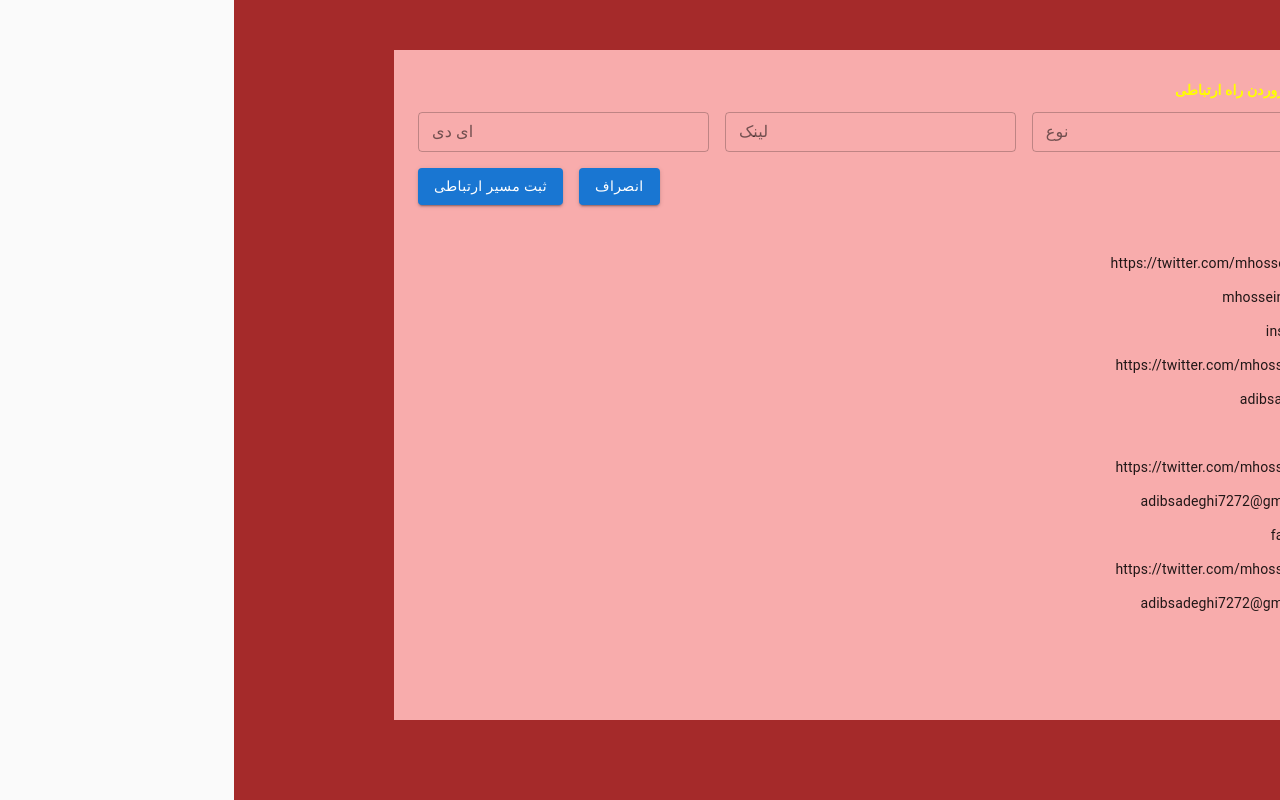
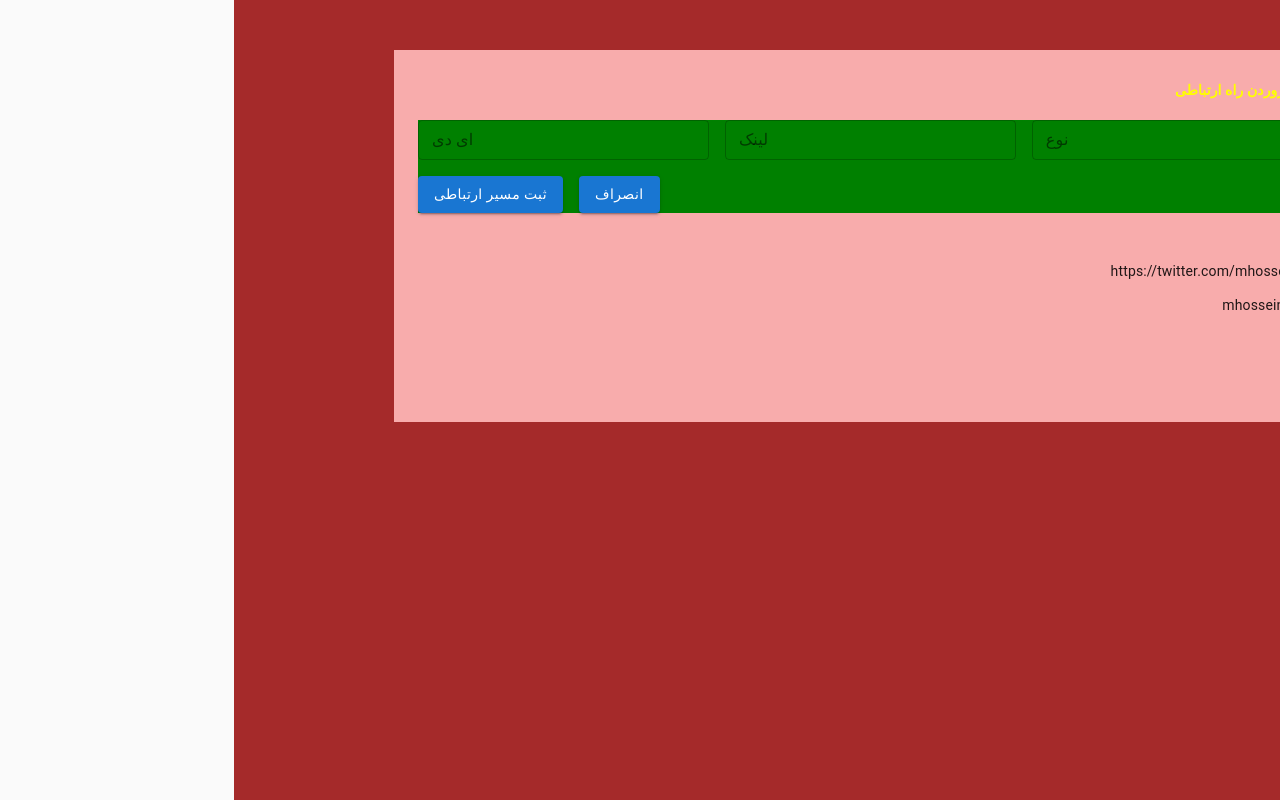
Before and after one commit to adibsadeghi1993/social-react-typescript, a React (Create React App) app: page / in a window 1280 px wide. Both pictures are taken after a click on the element "افزوردن راه ارتباطی". Built offline with nearby package versions, Linux system fonts and the light colour scheme; data requests are answered from the project's data file; what jss-rtl would draw is missing.

Commit message:
collapse was successfully created with collapse component in mui

```diff
--- a/db.json
+++ b/db.json
@@ -5,24 +5,6 @@
       "social_type": "twitter",
       "social_id": "@mhosseintaher",
       "social_link": "https://twitter.com/mhosseintaher"
-    },
-    {
-      "social_type": "instagram",
-      "social_link": "https://twitter.com/mhosseintahe",
-      "social_id": "@adibsadeghi",
-      "id": "PqSnpRj"
-    },
-    {
-      "social_type": "twitter",
-      "social_link": "https://twitter.com/mhosseintahe",
-      "social_id": "adibsadeghi7272@gmail.com",
-      "id": "OUFjr4a"
-    },
-    {
-      "social_type": "facebook",
-      "social_link": "https://twitter.com/mhosseintahe",
-      "social_id": "adibsadeghi7272@gmail.com",
-      "id": "GuDrqX1"
     }
   ]
 }
--- a/src/App.tsx
+++ b/src/App.tsx
@@ -1,6 +1,7 @@
 import React from "react";
 import { create } from "jss";
 import rtl from "jss-rtl";
+import Collapse from '@mui/material/Collapse';
 import {
   StylesProvider,
   jssPreset,
@@ -8,7 +9,7 @@ import {
   createTheme,
 } from "@material-ui/core/styles";
 import CssBaseline from "@material-ui/core/CssBaseline";
-
+import Fade from '@mui/material/Fade';
 import Container from "@material-ui/core/Container/Container";
 import { Typography } from "@material-ui/core";
 import Box from "@mui/material/Box";
@@ -33,6 +34,7 @@ const useStyle = makeStyles({
 });
 
 export default function App() {
+  const [isShow, setIsShow] = React.useState(false);
   const classes = useStyle();
   return (
     <StylesProvider jss={jss}>
@@ -40,13 +42,20 @@ export default function App() {
         <CssBaseline />
         <div className="app">
           <Container className="container" maxWidth="md">
-            <Box sx={{display:"flex",mb:1,cursor:"pointer"}}>
+            <Box onClick={()=>setIsShow(!isShow)} sx={{display:"flex",mb:1,cursor:"pointer"}}>
               <AddIcon sx={{ color:"yellow" }}/>
               <Typography className={classes.add} variant="subtitle2">
                 افزوردن راه ارتباطی
               </Typography>
             </Box>
+            <Box sx={{backgroundColor:"green",mt:2}}>
+            <Collapse  in={isShow}>
             <AddNewSocial />
+            </Collapse>
+
+      </Box>
+
+
           <UserLinks/>
           </Container>
         </div>
```
